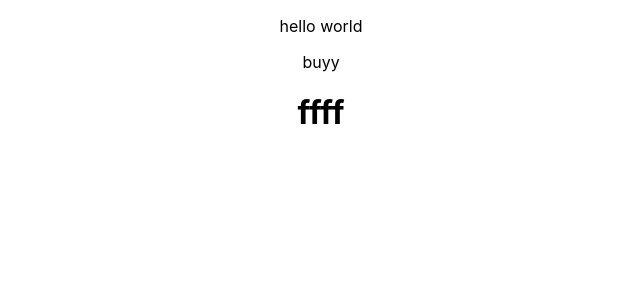
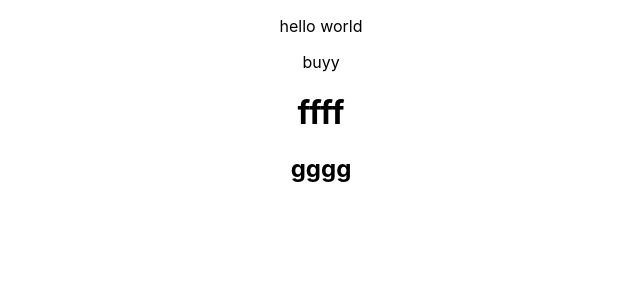
Before and after one commit to Arayik2010/gitTest, a React (Create React App) app: page / in a window 1280 px wide. Shown: the top 300 px of the page, without its empty margins (319-959 px from the left). Built offline with nearby package versions, Linux system fonts and the light colour scheme.

Commit message:
Added h2 tag

```diff
--- a/src/App.js
+++ b/src/App.js
@@ -6,6 +6,7 @@ function App() {
         <p>hello world</p>
         <div>buyy</div>
         <h1>ffff</h1>
+        <h2>gggg</h2>
     </div>
   );
 }
```
